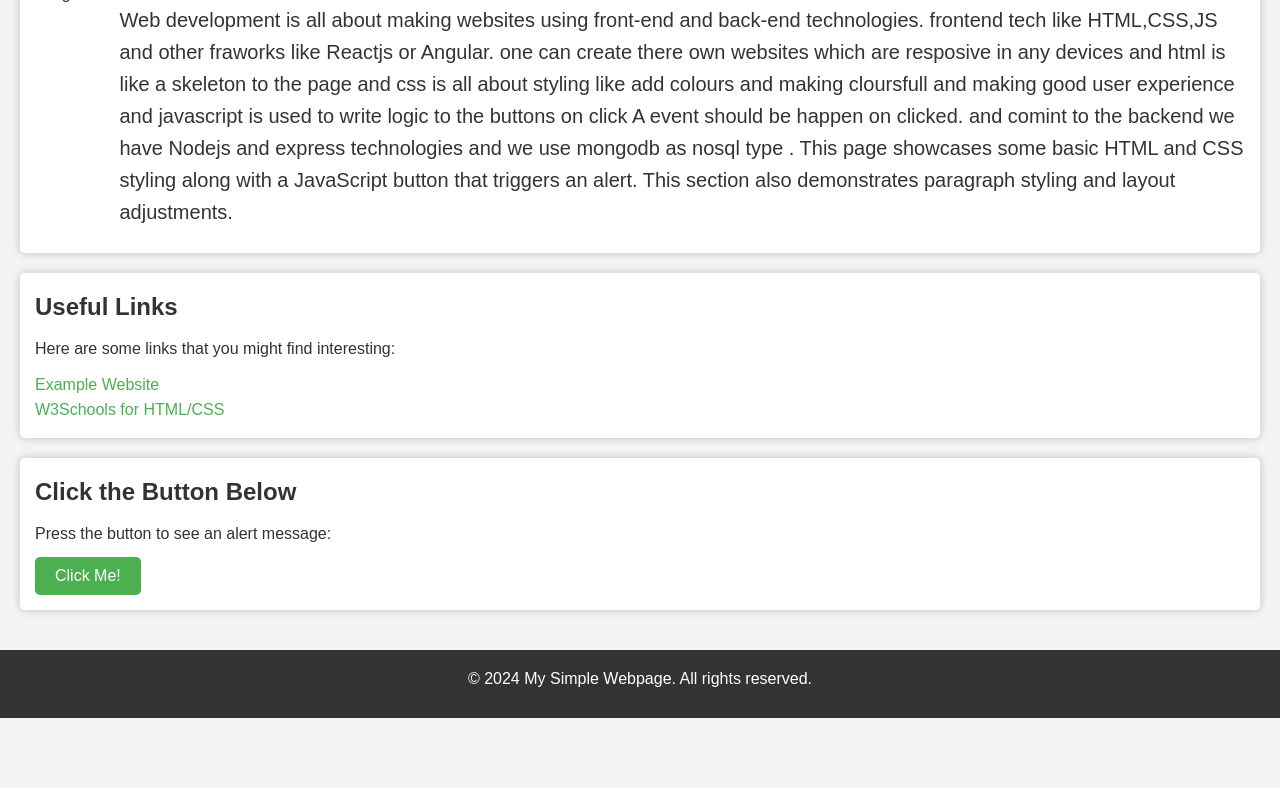
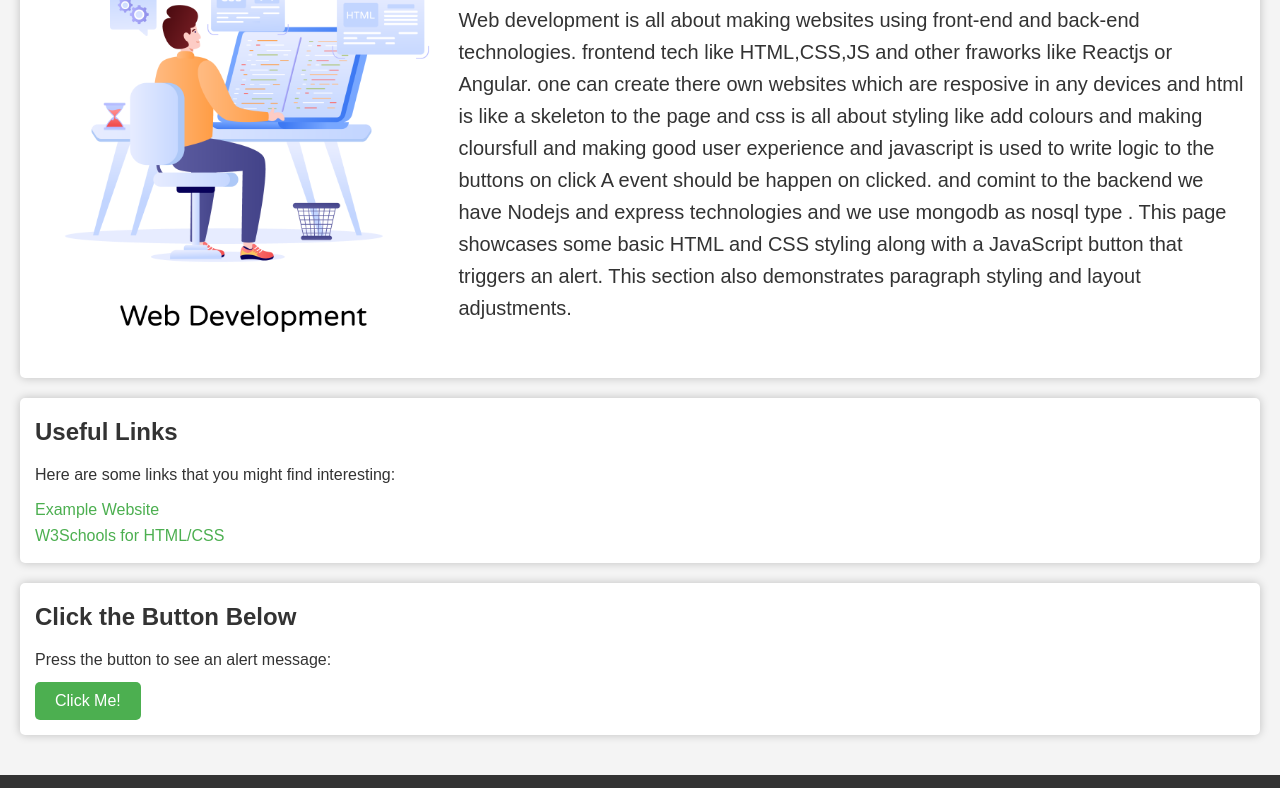
Before and after one commit to parthasaikrishna/intern_project1, a plain HTML site: page index.html in a window 1280 px wide. Shown: the part 234-1022 px from the top of the page. Before the commit the page ends 952 px from the top, so only its background shows below. Drawn offline with Linux system fonts and the light colour scheme.

Commit message:
Update index.html

```diff
--- a/index.html
+++ b/index.html
@@ -159,7 +159,7 @@ footer {
     <main>
 
         <section style="display: flex;">
-            <img src="1.png" alt="Placeholder Image">
+            <img src="dev.png" alt="Placeholder Image">
 
 
           <div> <h2 style="font-size: 40px;">WEB DEVELOPMENT</h2>
```
